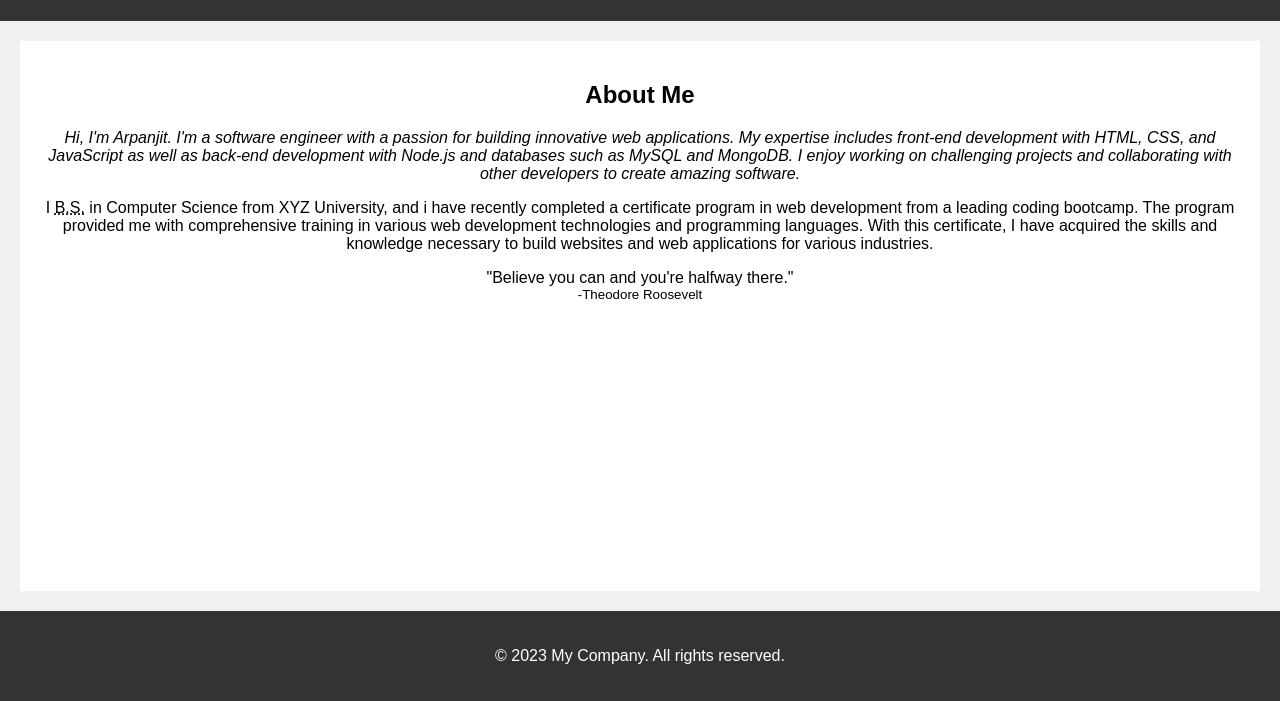
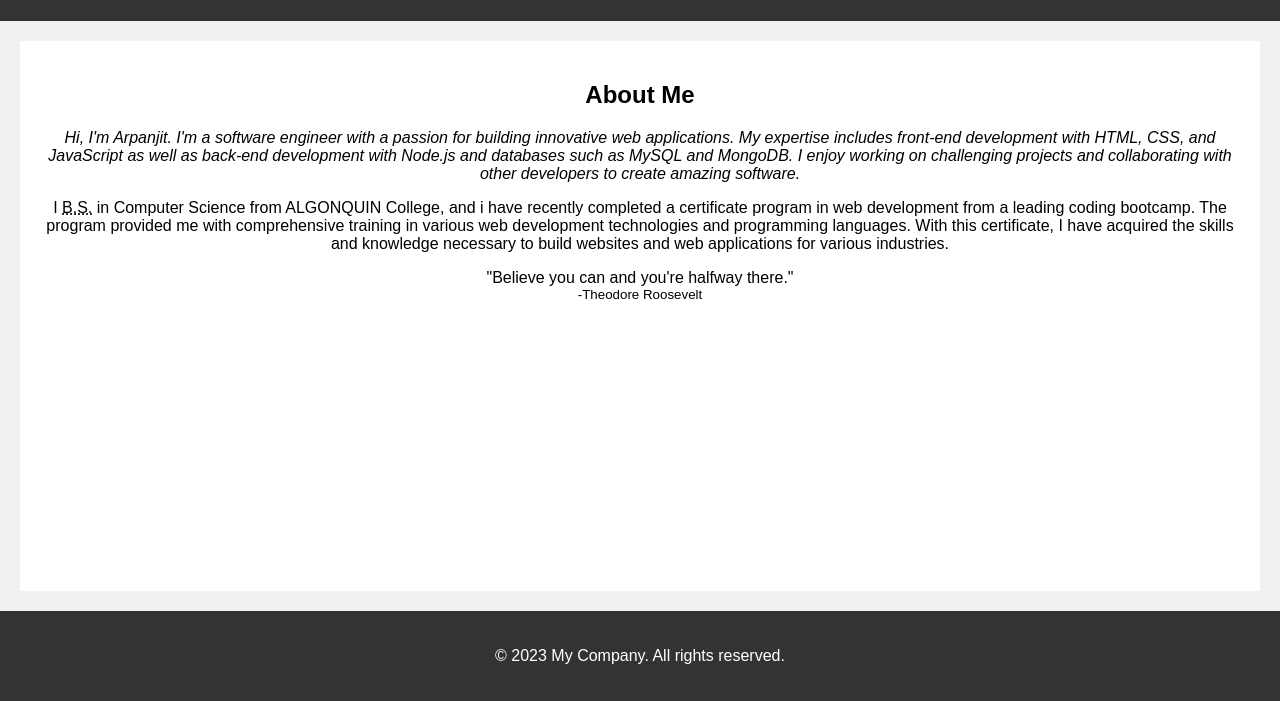
Before and after one commit to Anuragparth23/html-assignment, a plain HTML site: page index.html in a window 1280 px wide. Shown: the part 99-800 px from the top of the page. Drawn offline with Linux system fonts and the light colour scheme.

Commit message:
Update index.html

```diff
--- a/index.html
+++ b/index.html
@@ -41,7 +41,7 @@
 	<article>
         <h2>About Me</h2>
         <p><em>Hi, I'm Arpanjit. I'm a software engineer with a passion for building innovative web applications. My expertise includes front-end development with HTML, CSS, and JavaScript as well as back-end development with Node.js and databases such as MySQL and MongoDB. I enjoy working on challenging projects and collaborating with other developers to create amazing software.</em></p>
-        <p>I <abbr title="Bachelor of Science">B.S.</abbr> in Computer Science from XYZ University, and i have recently completed a certificate program in web development from a leading coding bootcamp. The program provided me with comprehensive training in various web development technologies and programming languages. With this certificate, I have acquired the skills and knowledge necessary to build websites and web applications for various industries.<br></p>
+        <p>I <abbr title="Bachelor of Science">B.S.</abbr> in Computer Science from ALGONQUIN College, and i have recently completed a certificate program in web development from a leading coding bootcamp. The program provided me with comprehensive training in various web development technologies and programming languages. With this certificate, I have acquired the skills and knowledge necessary to build websites and web applications for various industries.<br></p>
 
         <blockquote>
           <p>"Believe you can and you're halfway there." <br> <sup>-Theodore Roosevelt</sup></p>
```
